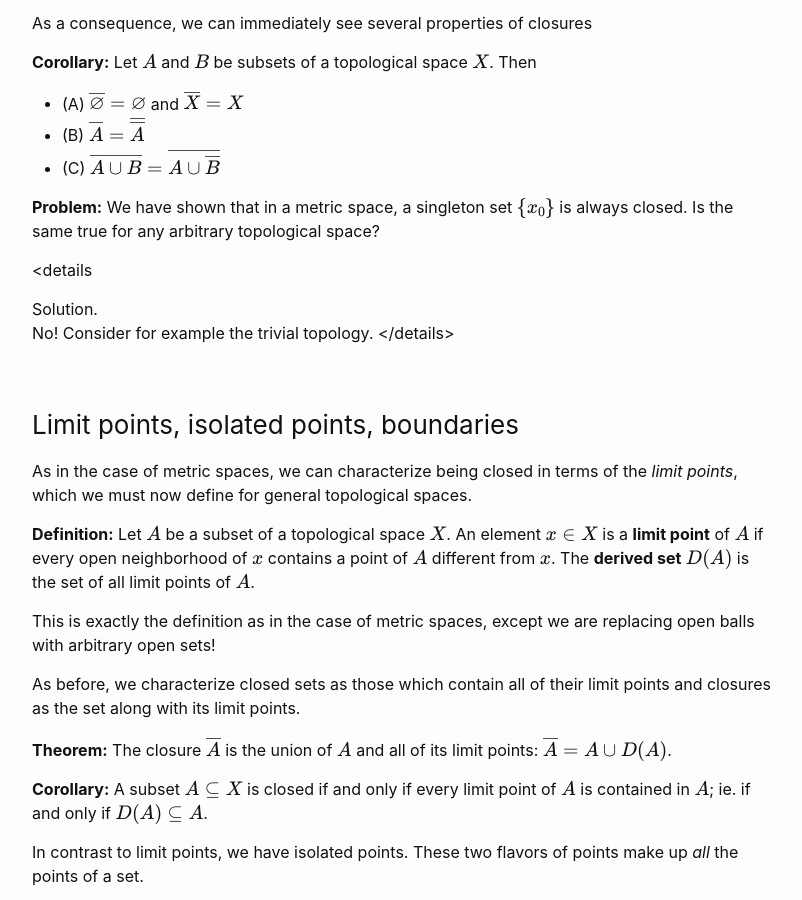
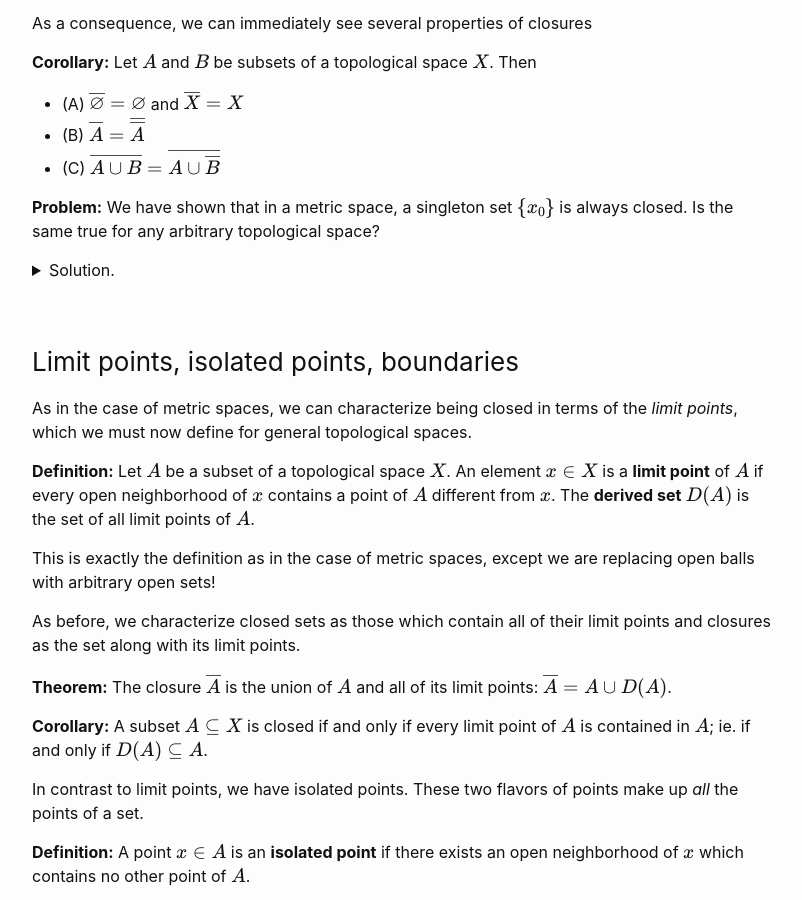
Before and after one commit to wcasper/math414fall2022, a Jekyll site: the page built from _topics/014-topology-basics.md, in a window 1280 px wide and 900 px high, scrolled down 1729 px. Shown: the whole window, without its empty margins (238-1040 px from the left). Built offline with Jekyll 4.4.1, drawn with Linux system fonts in a browser that asks for light colours.

Commit message:
fixed typo

```diff
--- a/_topics/014-topology-basics.md
+++ b/_topics/014-topology-basics.md
@@ -67,7 +67,7 @@ As a consequence, we can immediately see several properties of closures
 We have shown that in a metric space, a singleton set $$\{x_0\}$$ is always closed.
 Is the same true for any arbitrary topological space?
 
-<details
+<details>
   <summary>Solution.</summary>
   No!  Consider for example the trivial topology.
 </details>
```
